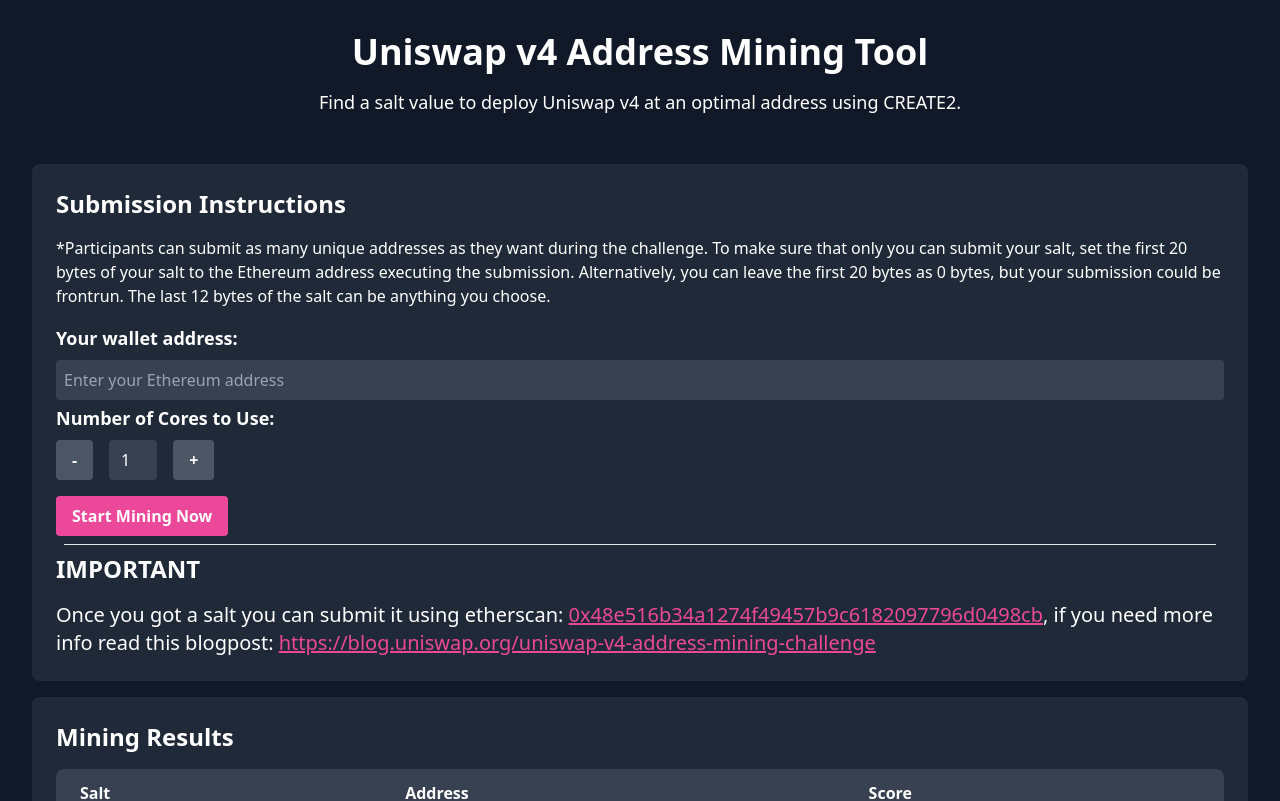
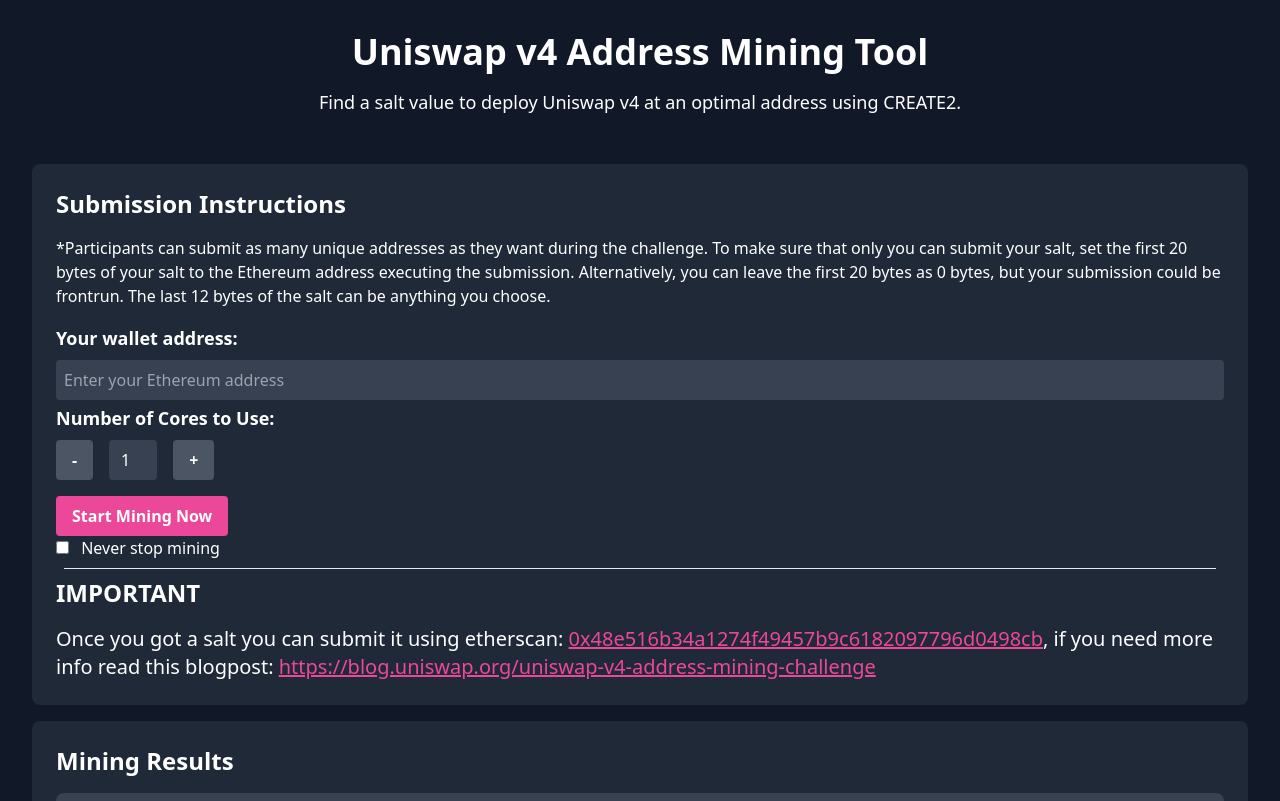
Before and after one commit to eugenioclrc/uni-browser-vanity-miner, a SvelteKit app: page / in a window 1280 px wide. Shown: the top 801 px of the page. Built offline with nearby package versions, Linux system fonts and the light colour scheme.

Commit message:
never stop mining button

```diff
--- a/src/routes/+page.svelte
+++ b/src/routes/+page.svelte
@@ -8,6 +8,7 @@
    let isMining = false;
    let bestscore = 0;
    let allResults = [];
+   let neverStop = false;
    const LOOPS = 100000;
 
    let hashPerSecond = 0;
@@ -63,6 +64,8 @@
         } catch (e) {
             allResults = [];
         }
+
+        neverStop = localStorage.getItem('neverStop') === 'true';
    })
 
 
@@ -108,6 +111,7 @@
        }
 
        localStorage.setItem('wallet', wallet);
+       localStorage.setItem('neverStop', neverStop ? 'true' : 'false');
 
        bestscore = Number(localStorage.getItem('bestscore-'+wallet)) || 0;
 
@@ -159,7 +163,7 @@
                     // looping
                     //console.log('Worker' + i, event.data.results);
                     let recordBreak = false;
-                    if(event.data.results.score > bestscore) {
+                    if(event.data.results && event.data.results.score && event.data.results.score > bestscore) {
                         bestscore = event.data.results.score;
                         localStorage.setItem('bestscore-'+wallet, String(bestscore));
                         allResults.push(event.data.results);
@@ -167,7 +171,7 @@
                         console.log(allResults)
                         localStorage.setItem('allResults-'+wallet, JSON.stringify(allResults));
                         recordBreak = true;
-                        if (bestscore < 70) {
+                        if (bestscore < 70 || neverStop) {
                             recordBreak = false;
                         }
                     }
@@ -249,7 +253,12 @@
         {/if}
         {#if hashPerSecond}
         Hashes per second: {hashPerSecond}
-        {/if}
+        {/if}<br />
+        <!-- input checkbox to never stop-->
+         <label for="neverstop" class="block">
+            <input type="checkbox" id="neverstop" bind:checked={neverStop} />
+        <span class="ml-2">Never stop mining</span>
+         </label>
 
         <hr class="m-2" />
         <h3 class="text-2xl font-semibold mb-4">IMPORTANT</h3>
```
